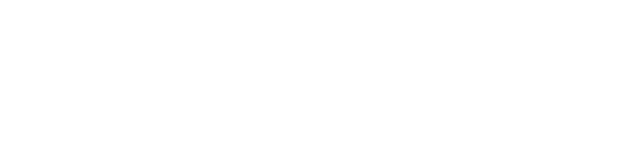
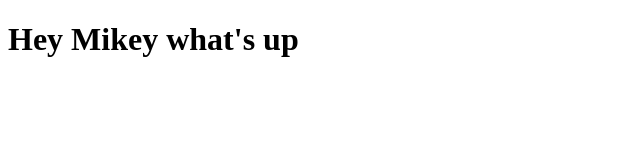
Before and after one commit to Mesinnott/BCW-Calendar, a plain HTML site: page index.html in a window 1280 px wide. Shown: the whole page, without its empty margins (0-640 px from the left). Drawn offline with Linux system fonts and the light colour scheme.

Commit message:
Merge branch 'master' of https://github.com/Mesinnott/BCW-Calendar

```diff
--- a/calendar-controller.js
+++ b/calendar-controller.js
@@ -1 +1,5 @@
-//
+//display interaction; listeners, etc.
+
+//authentication (email address matching)
+
+//inputting events
--- a/index.html
+++ b/index.html
@@ -1,10 +1,12 @@
 <!DOCTYPE html>
 <html lang="en">
+
 <head>
     <meta charset="UTF-8">
     <title>Calendar</title>
 </head>
 <body>
+    <h1>Hey Mikey what's up</h1>
 
 </body>
 </html>
```
